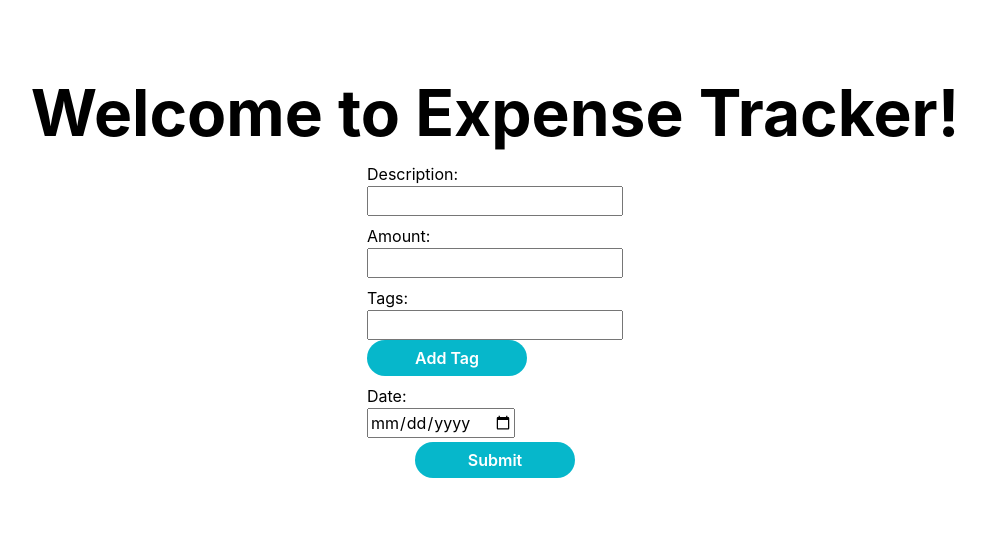
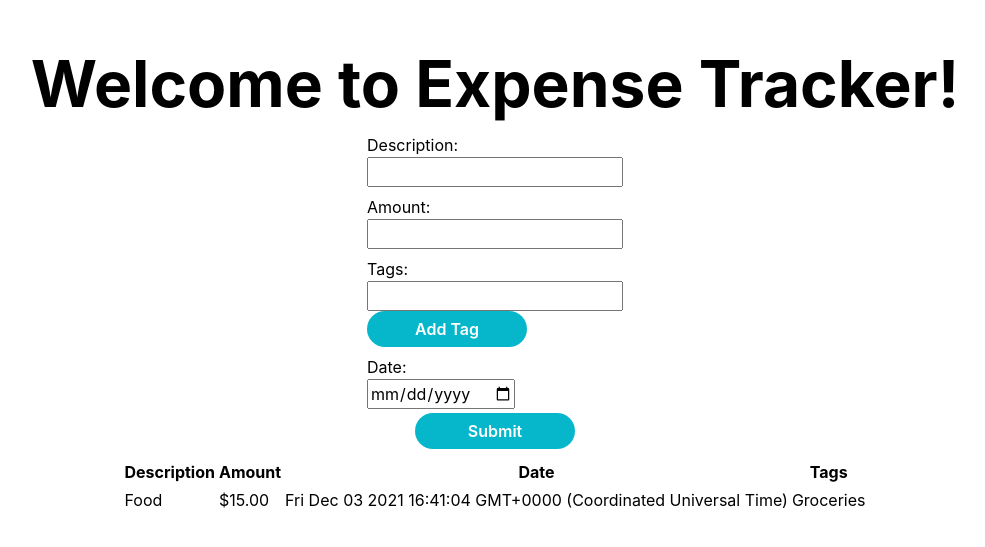
Before and after one commit to UchuuKani/expense-tracker-refactor, a Next.js app in the folder frontend/: page / in a window 1280 px wide. Shown: the part 119-666 px from the top of the page, without its empty margins (145-1130 px from the left). Built offline with nearby package versions, Linux system fonts and the light colour scheme.

Commit message:
TransactionTable component added

```diff
--- a/frontend/pages/index.tsx
+++ b/frontend/pages/index.tsx
@@ -1,10 +1,10 @@
 import Head from "next/head";
 import Image from "next/image";
 import styles from "../styles/Home.module.scss";
-import { ITransaction } from "../src/types";
 
 // components
 import TransactionForm from "../src/components/TransactionForm";
+import TransactionTable from "../src/components/TransactionTable";
 
 export default function Home() {
   return (
@@ -19,6 +19,7 @@ export default function Home() {
           Welcome to Expense Tracker!
         </h1>
         <TransactionForm />
+        <TransactionTable />
       </main>
     </div>
   );
--- /dev/null
+++ b/frontend/src/components/TransactionTable.tsx
@@ -0,0 +1,30 @@
+import React from "react";
+
+const TransactionTable: React.FC = (props) => {
+  return (
+    <table role="grid">
+      {/* thead used to contain the header cells */}
+      <thead>
+        {/* header row */}
+        <tr>
+          <th scope="col">Description</th>
+          <th scope="col">Amount</th>
+          <th scope="col">Date</th>
+          <th scope="col">Tags</th>
+        </tr>
+      </thead>
+      {/* tbody used to contain the content/non-header cells? */}
+      <tbody>
+        {/* test row content */}
+        <tr>
+          <td>Food</td>
+          <td>$15.00</td>
+          <td>{new Date().toString()}</td>
+          <td>Groceries</td>
+        </tr>
+      </tbody>
+    </table>
+  );
+};
+
+export default TransactionTable;
```
